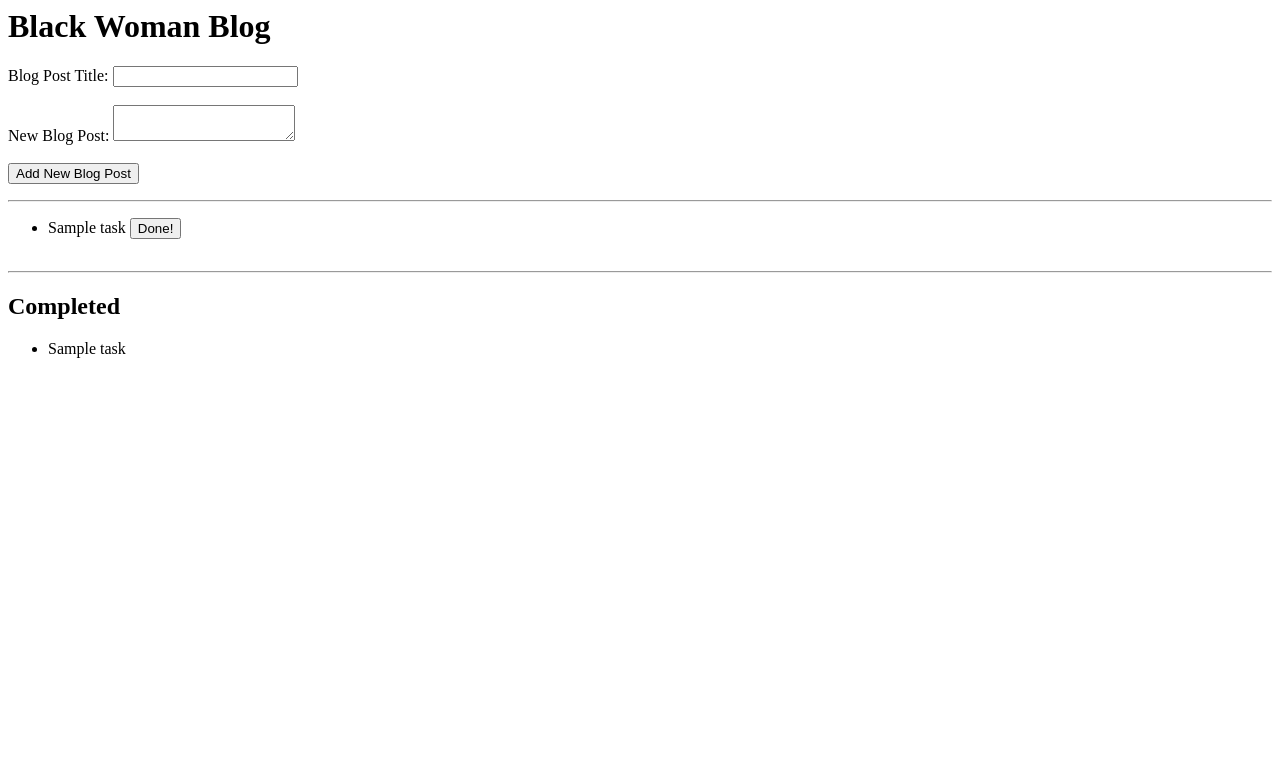
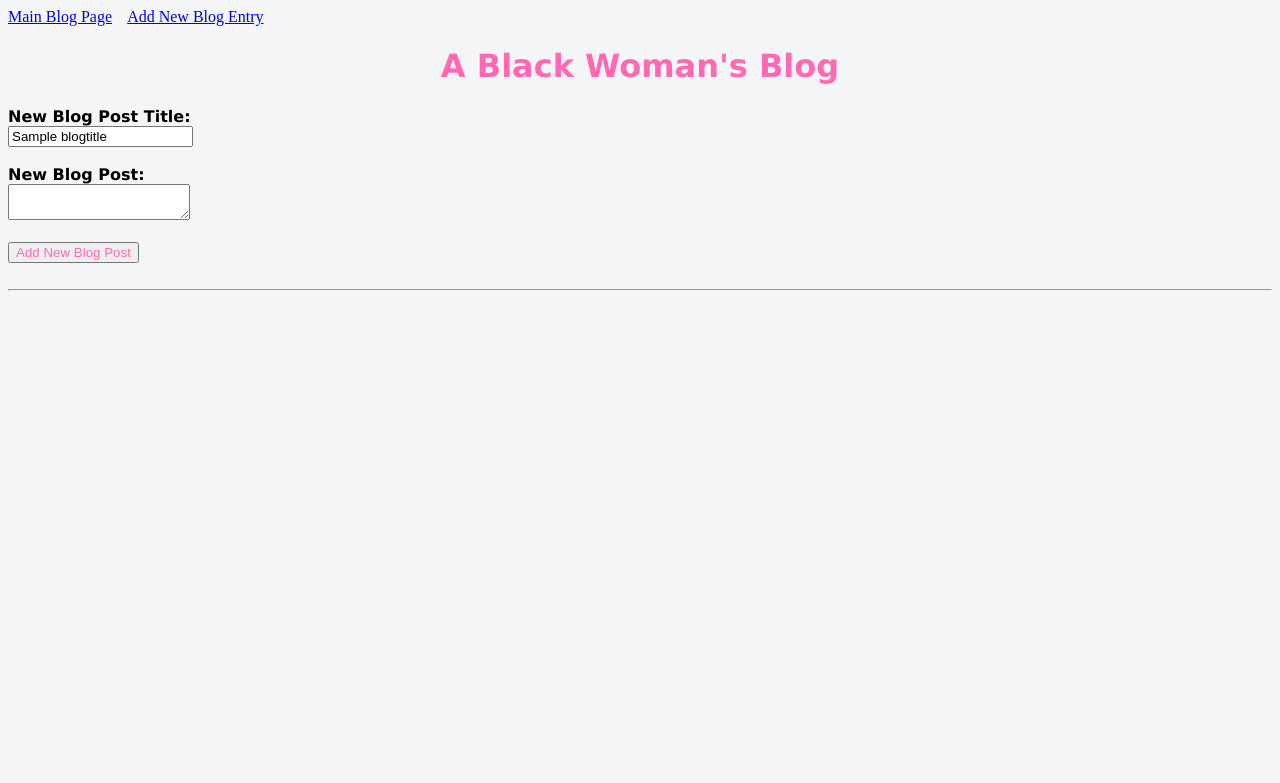
Before and after one commit to ladyjp/build-a-blog, a Flask app: template templates/newpost.html in a window 1280 px wide. Shown: the top 783 px of the page. Run offline with Flask 2, Linux system fonts and the light colour scheme; the template is opened without the code that fills it: most values are stand-ins (such as "Sample title", 1, 10 or a date in 2020).

Commit message:
css-blogpage-db

```diff
--- a/main.py
+++ b/main.py
@@ -11,7 +11,7 @@ app.secret_key = 'randomish8key'
 class Blog(db.Model):
 
     id = db.Column(db.Integer, primary_key=True)
-    title = db.Column(db.String(120))
+    title = db.Column(db.String(200))
     body = db.Column(db.String(10000))
 
 
@@ -21,39 +21,64 @@ class Blog(db.Model):
 
 @app.route('/', methods=['POST', 'GET'])
 def index():
+    return render_template('blog.html', title="A Black Woman's Blog")
 
+
+@app.route('/blog')
+def blog():
+    blogtitle = request.form['blogtitle']
+    body = request.form['body']
+
+    return render_template('blog.html', blogtitle=blogtitle, body=body)
+
+@app.route('/newpost',methods=['POST', 'GET'])
+def newpost():
     if request.method == 'POST':
-        blog_name = request.form['blog']
-        new_blog = Blog(blog_name)
+        blogtitle = request.form['blogtitle']
+        body = request.form['body']
+        new_blog = Blog(title_post, blog_post)
         db.session.add(new_blog)
         db.session.commit()
 
-    blogs = Blog.query.filter_by(completed=False).all()
-    completed_blogs = Blog.query.filter_by(completed=True).all()
-    return render_template('blog.html',title="Black Woman Blog!",
-        blogs=blogs, completed_blogs=completed_blogs)
+    else:
+        return render_template('newpost.hmtl')
+
+
+#@app.route('/', methods=['POST'])
+#def blog_page():
+
+
+
+
+if __name__ == '__main__':
+    app.run()
+
+#@app.route('/', methods=['POST'])
+#def view_post():
+   # title_post = request.form['title']
+    #blog_post = request.form['blog']
+    #return title_post
+
+    #blogs = Blog.query.filter_by(completed=False).all()
+    #completed_blogs = Blog.query.filter_by(completed=True).all()
+    #return render_template('blog.html',title="Black Woman Blog!",
+       # blogs=blogs, completed_blogs=completed_blogs)
 
 #@app.route('/blog', methods=['POST'])
 #def blog():
 
 
-@app.route('/newpost')
-def newpost():
-    return render_template('newpost.html')
 
 
 
-@app.route('/delete-post', methods=['POST'])
-def delete_post():
 
-    task_id = int(request.form['task-id'])
-    task = Task.query.get(task_id)
-    task.completed = True
-    db.session.add(task)
-    db.session.commit()
+#@app.route('/delete-post', methods=['POST'])
+#def delete_post():
 
-    return redirect('/')
+    #task_id = int(request.form['task-id'])
+    #task = Task.query.get(task_id)
+    #task.completed = True
+    #db.session.add(task)
+    #db.session.commit()
 
-
-if __name__ == '__main__':
-    app.run()
+   # return redirect('/')
--- a/templates/base.html
+++ b/templates/base.html
@@ -8,26 +8,29 @@
                 color: red;
             }
 
-            input, title {
-                font-family: "Times New Roman", Times, serif;
+            body {background-color:rgb(243, 245, 246);
+           }
+            h1 { font-family: Verdana, Geneva, Tahoma, sans-serif, serif;
+                color:hotpink;
+                text-align: center;
             }
+            label {
+                font-family: Verdana, Geneva, Tahoma, sans-serif, serif;
+                font-weight: bold;
+            }
+            h4 {
+                font-family: Verdana, Geneva, Tahoma, sans-serif, serif;
+            }
+
         </style>
     </head>
 <body>
 
     <div>
-        <a href='/blog'>Main Blog Page</a>
-        <a href='/newpost'>Add New Blog Page</a>
+        <a href='/blog'>Main Blog Page</a> &ensp;
+        <a href='/newpost'>Add New Blog Entry</a>
 
     </div>
-
-    {% with messages = get_flashed_messages(with_categories=True) %}
-       <ul>
-        {% for category, message in messages %}
-            <li class="{{category}}">{{message}}</li>
-        {% endfor %}
-        </ul>
-    {% endwith %}
 
     {% block content %}
     {% endblock %}
--- a/templates/newpost.html
+++ b/templates/newpost.html
@@ -1,51 +1,25 @@
+
+{% extends "base.html" %}
+
 {% block content %}
-    <style>
+
+    <h1>A Black Woman's Blog</h1>
+    <form method='post'>
+        <label>New Blog Post Title: <br>
+             <input type="text" name='title'value="{{blogtitle}}" />
+        </label>
+        <br>
+        <br>
+        <label>New Blog Post: <br>
+            <textarea name="body" value="{{body}}"></textarea>
+       </label>
+       <br><br>
+        <input style="color: hotpink;" type="submit" value='Add New Blog Post' />
+    </form>
+    <br>
+    <hr />
 
 
 
-    </style>
-
-    <h1>Black Woman Blog</h1>
-    <form method='post'>
-        <label>Blog Post Title:
-             <input type="text" name='title' />
-        </label>
-        <br>
-        <br>
-        <label>New Blog Post:
-            <textarea name="blog-post"></textarea>
-       </label>
-       <br><br>
-        <input type="submit" value='Add New Blog Post' />
-    </form>
-
-    <hr />
-
-    {% if tasks|length == 0 %}
-    <p>No tasks yet</p>
-    {% else %}
-
-        <ul>
-            {% for task in tasks %}
-            <li>{{task.name}}
-                <form method="POST" action="/delete-task" style="display:inline-block;">
-                    <input type="hidden" name="task-id" value="{{task.id}}" />
-                    <input type="submit" value="Done!" />
-                </form>
-            </li>
-            {% endfor %}
-        </ul>
-
-    {% endif %}
-
-    <hr />
-
-    <h2>Completed</h2>
-
-    <ul>
-        {% for task in completed_tasks %}
-        <li>{{task.name}}</li>
-        {% endfor %}
-    </ul>
 
     {% endblock %}
```
Also changed, not shown: templates/blog.html (+8 -33 lines).
